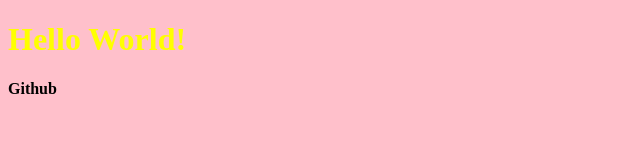
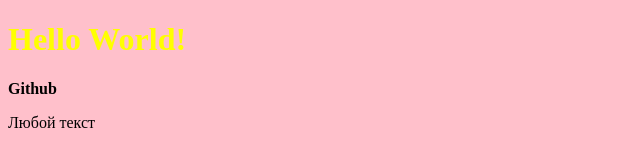
Before and after one commit to Andreyyyyyyyy/github-for-beginners-1, a plain HTML site: page index.html in a window 1280 px wide. Shown: the whole page, without its empty margins (0-640 px from the left). Drawn offline with Linux system fonts and the light colour scheme.

Commit message:
Добавил параграф

```diff
--- a/index.html
+++ b/index.html
@@ -10,5 +10,7 @@
 <body>
     <h1>Hello World!</h1>
     <strong>Github</strong>
+    <p>Любой текст</p>
+
 </body>
 </html>
```
